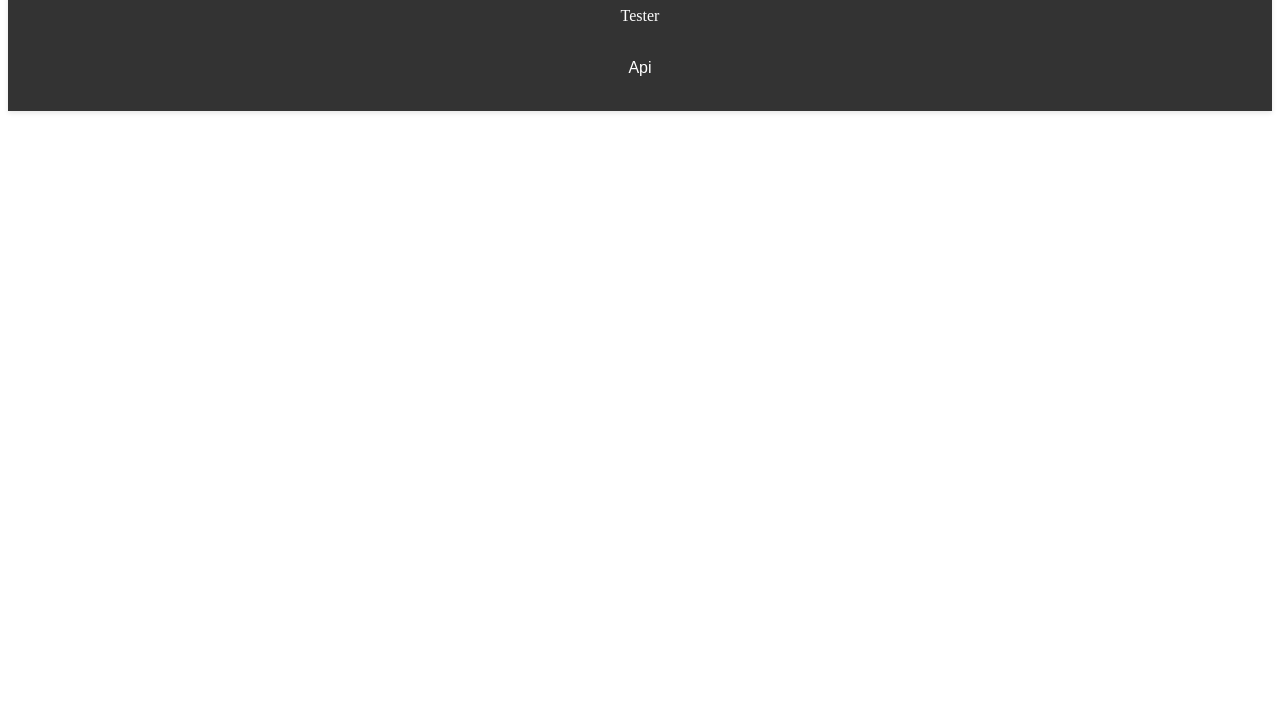
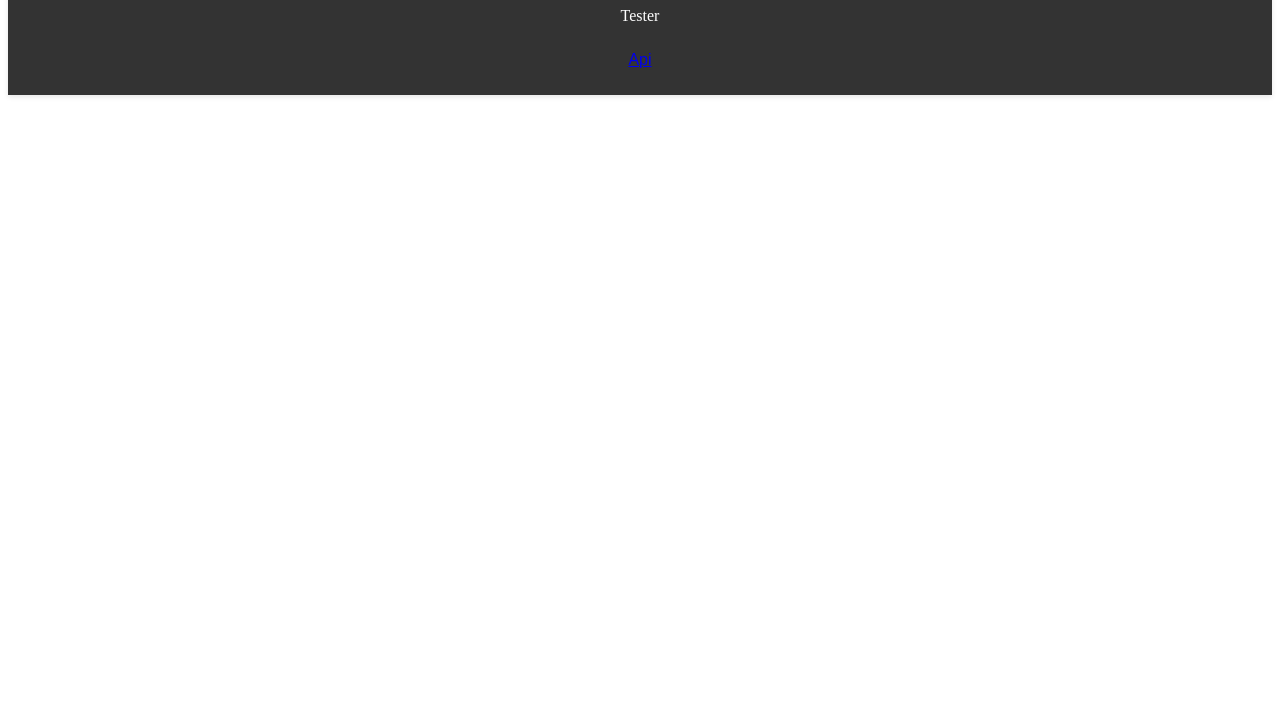
Before and after one commit to Marshalyel/profile, a plain HTML site: page index.html in a window 1280 px wide. Shown: the part 97-800 px from the top of the page. Drawn offline with Linux system fonts and the light colour scheme.

Commit message:
Update index.html

```diff
--- a/index.html
+++ b/index.html
@@ -13,7 +13,7 @@
         <p class="tagline"> Tester </p>
         <nav class ="list">
             <ul>
-                <li><a href="https://google.com"> Api</a></li>
+                <a href="https://google.com"> Api</a>
             </ul>
         </nav>
     </div>
```
